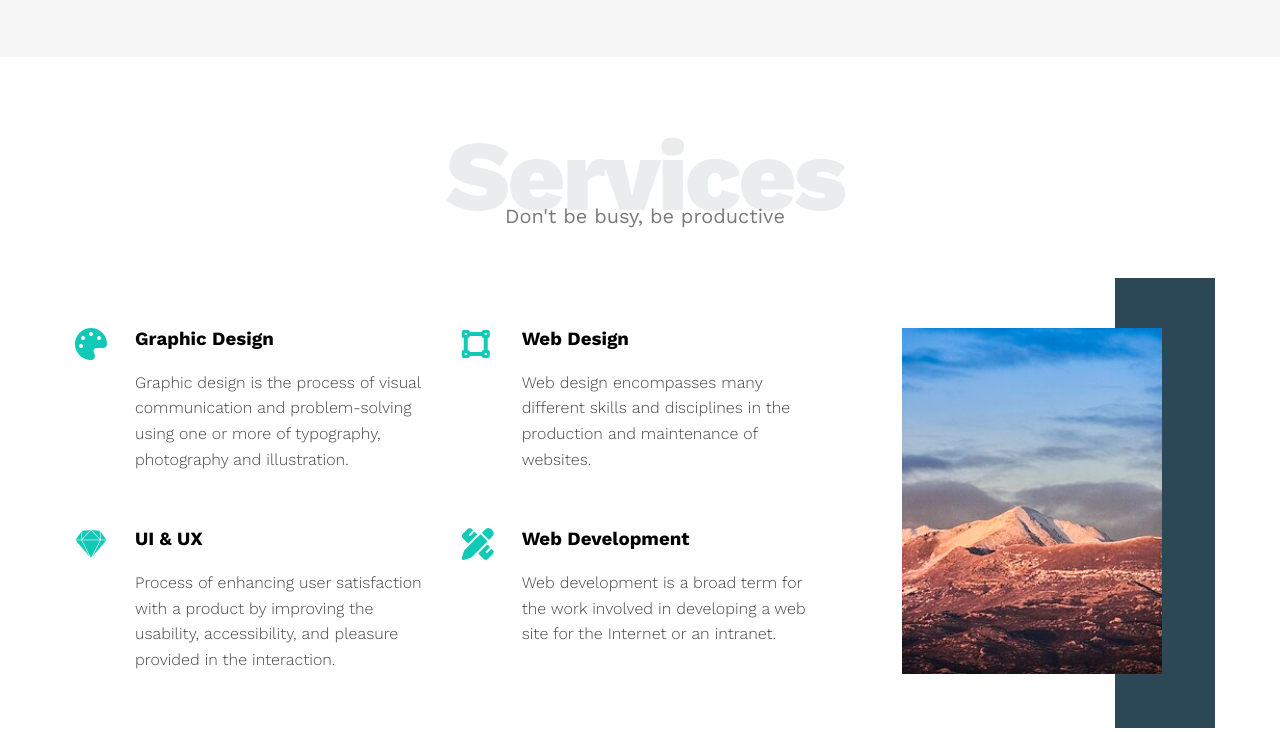
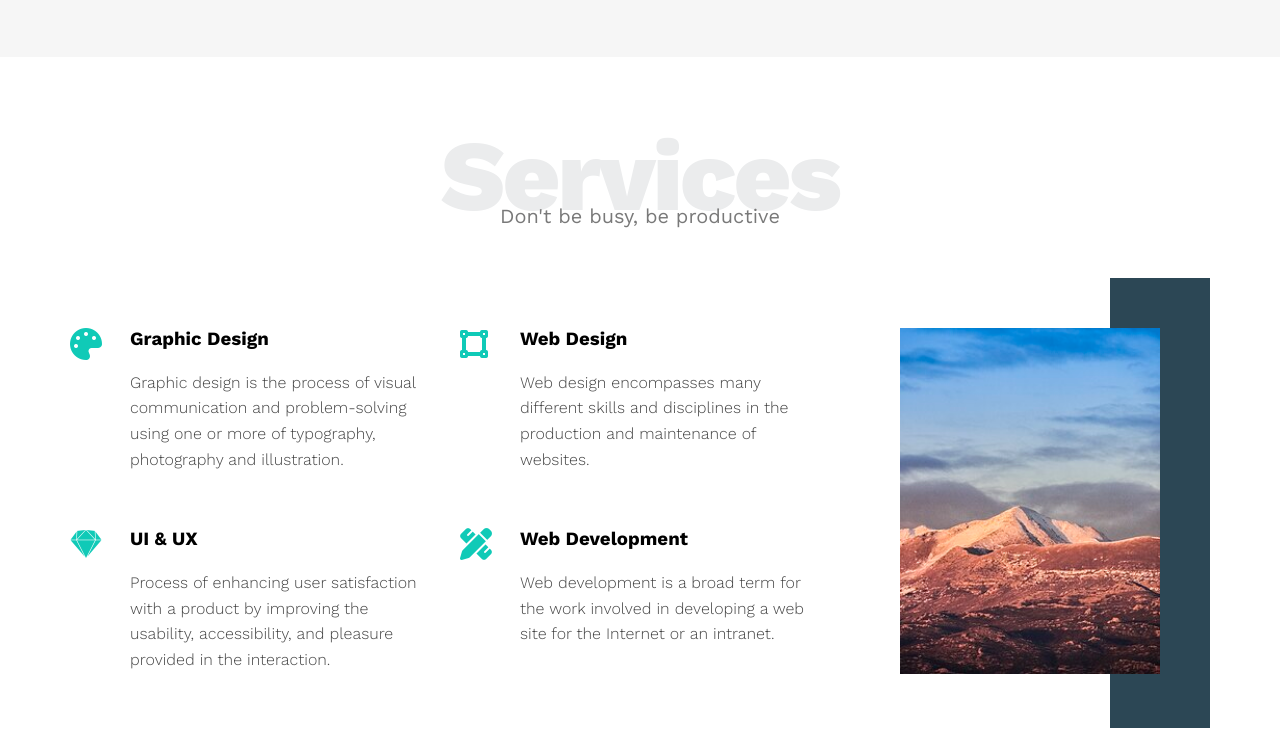
Before and after one commit to MEDO2255m/HTML_AND_CSS_TEMPLATE-ONE, a plain HTML site: page index.html in a window 1280 px wide. Shown: the part 1142-1874 px from the top of the page. Drawn offline with nearby package versions, Linux system fonts and the light colour scheme.

Commit message:
edit css

```diff
--- a/css/style.css
+++ b/css/style.css
@@ -211,52 +211,53 @@ body{
 }
 /* End Feautures */
 /* Start Services */
-.services{
-    padding: var(--section-padding);
-    padding: var(--section-padding);
+.services {
+  padding-top: var(--section-padding);
+  padding-bottom: var(--section-padding);
 }
-.services .services-content{
-    gap: 20px;
+.services .services-content {
+  display: grid;
+  grid-template-columns: repeat(auto-fill, minmax(300px, 1fr));
+  grid-gap: 30px;
   margin-top: 100px;
 }
-.services .services-content .srv{
+.services .services-content .srv {
   display: flex;
   margin-bottom: 40px;
 }
-.services .services-content .srv i{
-    color: var(--main-color);
-    flex-basis: 60px;
-}
 @media (max-width: 767px) {
-    .services .services-content .srv
-    {
+  .services .services-content .srv {
     flex-direction: column;
     text-align: center;
   }
 }
-.services .services-content .srv .text{
+.services .services-content .srv i {
+  color: var(--main-color);
+  flex-basis: 60px;
+}
+.services .services-content .srv .text {
   flex: 1;
 }
-.services .services-content .srv .text h3{
-    margin: 0px 0 20px;
+.services .services-content .srv .text h3 {
+  margin: 0 0 20px;
 }
-.services .services-content .srv .text p{
+.services .services-content .srv .text p {
   color: #444;
   font-weight: 300;
   line-height: 1.6;
 }
-.services .services-content .image{
+.services .services-content .image {
   text-align: center;
   position: relative;
 }
-.services .services-content .image::before{
+.services .services-content .image::before {
   content: "";
+  background-color: var(--secondary-color);
+  width: 100px;
+  height: calc(100% + 100px);
+  top: -50px;
   position: absolute;
-    height: calc(100% + 100px);
-    width: 100px;
-    background-color: var(--secondary-color);
   right: 0;
-    top: -50px;
   z-index: -1;
 }
 .services .services-content .image img {
```
Lines whose indentation alone changed are shown as unchanged.
